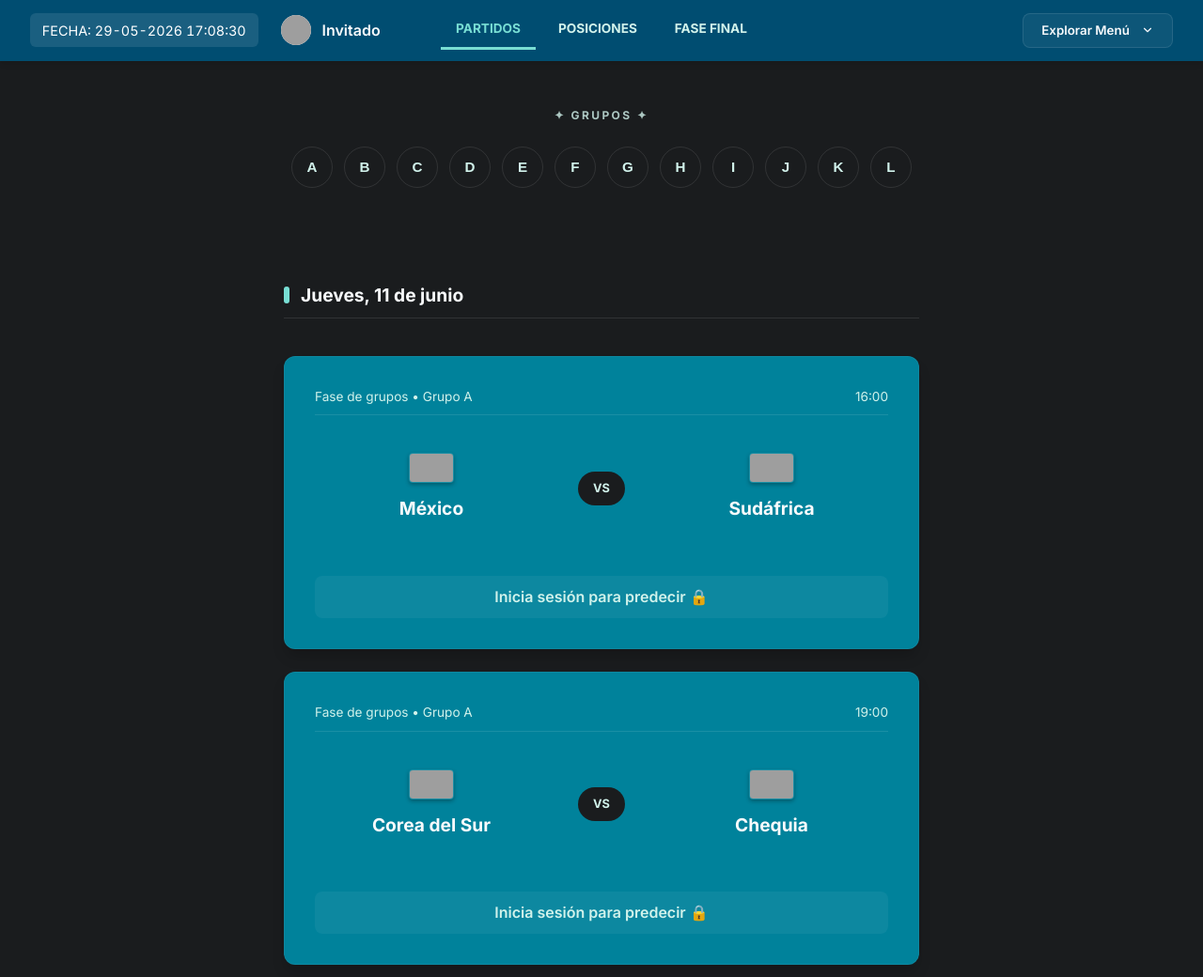
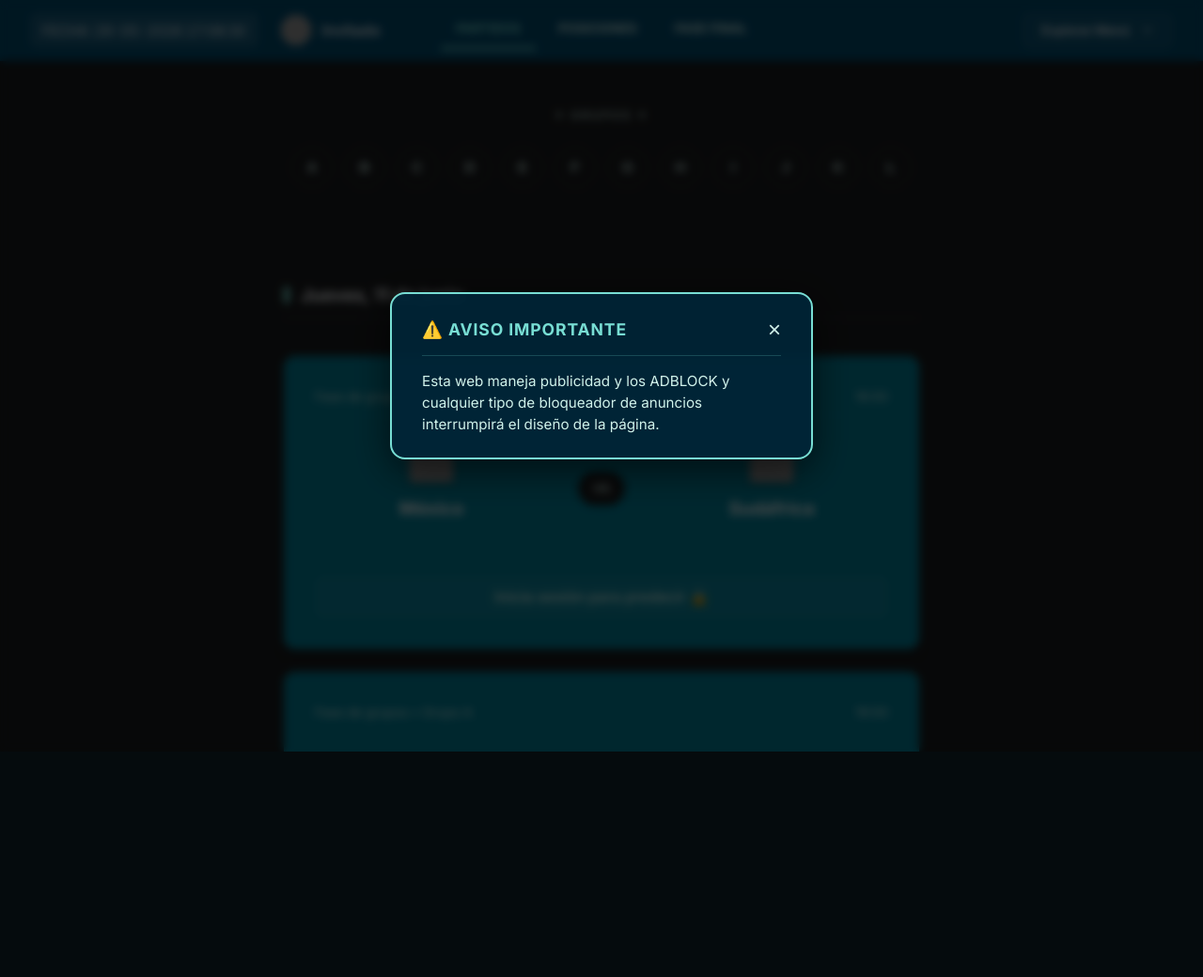
Before and after one commit to Blakezama/quineladroA2026, a Flask app: page / in a window 1280 px wide. Shown: the top 1040 px of the page at 94% size. After the commit the page ends 800 px from the top, so only its background shows below. Run offline with Flask 3, Linux system fonts and the light colour scheme; grey boxes are pictures that could not be loaded.

Commit message:
Añadir aviso global de adblock centrado

```diff
--- a/templates/base.html
+++ b/templates/base.html
@@ -9,12 +9,17 @@
     <link href="https://fonts.googleapis.com/css2?family=Inter:wght@300;400;600;700&display=swap" rel="stylesheet">
     <style>
         :root {
-            --primary-bg: #1a1c1e;       /* Mantenemos el fondo Gris Carbón solicitado */
-            --secondary-bg: #00829B;     /* Restauramos Azul Pantone 7712 C */
-            --accent-color: #78DED4;     /* Restauramos Cian Pantone 3245 C */
+            --primary-bg: #1a1c1e;
+            /* Mantenemos el fondo Gris Carbón solicitado */
+            --secondary-bg: #00829B;
+            /* Restauramos Azul Pantone 7712 C */
+            --accent-color: #78DED4;
+            /* Restauramos Cian Pantone 3245 C */
             --text-main: #f8fafc;
-            --text-dim: #D1F2EB;         /* Volvemos al tono cian claro para texto dim */
-            --header-bg: #004D71;        /* Restauramos Azul Oscuro Pantone 3025 C */
+            --text-dim: #D1F2EB;
+            /* Volvemos al tono cian claro para texto dim */
+            --header-bg: #004D71;
+            /* Restauramos Azul Oscuro Pantone 3025 C */
             --success: #22c55e;
             --error: #ef4444;
             --warning: #f59e0b;
@@ -197,6 +202,7 @@
                 opacity: 0;
                 transform: translateY(15px);
             }
+
             to {
                 opacity: 1;
                 transform: translateY(0);
@@ -207,19 +213,22 @@
         .filters-bar-wrapper {
             width: 100%;
             overflow-x: auto;
-            padding-top: 12px; /* Espacio extra arriba para que no se corte la sombra */
-            padding-bottom: 15px; /* Para la barra de scroll */
+            padding-top: 12px;
+            /* Espacio extra arriba para que no se corte la sombra */
+            padding-bottom: 15px;
+            /* Para la barra de scroll */
             margin-bottom: 1.5rem;
             /* Ocultar barra de scroll en navegadores webkit temporalmente sin romper usabilidad */
             scrollbar-width: thin;
-            scrollbar-color: rgba(255,255,255,0.2) transparent;
+            scrollbar-color: rgba(255, 255, 255, 0.2) transparent;
         }
 
         .filters-bar-wrapper::-webkit-scrollbar {
             height: 6px;
         }
+
         .filters-bar-wrapper::-webkit-scrollbar-thumb {
-            background-color: rgba(255,255,255,0.2);
+            background-color: rgba(255, 255, 255, 0.2);
             border-radius: 10px;
         }
 
@@ -228,8 +237,10 @@
             flex-wrap: nowrap;
             gap: 0.75rem;
             justify-content: center;
-            min-width: min-content; /* Asegurar que no colapsen en flex */
-            padding: 1.25rem 0.5rem; /* Aumentado el padding vertical significativamente para evitar cortes */
+            min-width: min-content;
+            /* Asegurar que no colapsen en flex */
+            padding: 1.25rem 0.5rem;
+            /* Aumentado el padding vertical significativamente para evitar cortes */
         }
 
         .filter-btn {
@@ -398,23 +409,40 @@
         .match-card {
             background-color: var(--secondary-bg);
             border-radius: 12px;
-            padding: 2rem; /* REDESIGN: Generous spacing */
+            padding: 2rem;
+            /* REDESIGN: Generous spacing */
             display: grid;
             grid-template-columns: 1fr auto 1fr;
             align-items: center;
             gap: 2rem;
             transition: transform 0.2s, box-shadow 0.2s;
             border: 1px solid rgba(255, 255, 255, 0.05);
-            box-shadow: 0 10px 15px -3px rgba(0, 0, 0, 0.2); /* REDESIGN: Subtle elevation */
-            animation: fadeInUp 0.6s ease-out backwards; /* REDESIGN: Fade In */
+            box-shadow: 0 10px 15px -3px rgba(0, 0, 0, 0.2);
+            /* REDESIGN: Subtle elevation */
+            animation: fadeInUp 0.6s ease-out backwards;
+            /* REDESIGN: Fade In */
         }
 
         /* REDESIGN: Staggered animation delays */
-        .match-card:nth-child(1) { animation-delay: 0.1s; }
-        .match-card:nth-child(2) { animation-delay: 0.2s; }
-        .match-card:nth-child(3) { animation-delay: 0.3s; }
-        .match-card:nth-child(4) { animation-delay: 0.4s; }
-        .match-card:nth-child(5) { animation-delay: 0.5s; }
+        .match-card:nth-child(1) {
+            animation-delay: 0.1s;
+        }
+
+        .match-card:nth-child(2) {
+            animation-delay: 0.2s;
+        }
+
+        .match-card:nth-child(3) {
+            animation-delay: 0.3s;
+        }
+
+        .match-card:nth-child(4) {
+            animation-delay: 0.4s;
+        }
+
+        .match-card:nth-child(5) {
+            animation-delay: 0.5s;
+        }
 
         .match-card:hover {
             transform: translateY(-4px);
@@ -492,7 +520,8 @@
         body.login-page {
             background: linear-gradient(rgba(15, 23, 42, 0.7), rgba(15, 23, 42, 0.9)), url('https://images.unsplash.com/photo-1518605368461-1e1e38ce8ba6?q=80&w=2070&auto=format&fit=crop') no-repeat center center fixed;
             background-size: cover;
-            backdrop-filter: blur(8px); /* Added blur to background */
+            backdrop-filter: blur(8px);
+            /* Added blur to background */
             -webkit-backdrop-filter: blur(8px);
         }
 
@@ -551,7 +580,7 @@
             overflow: hidden;
             transition: width 0.3s ease-out, border-color 0.3s, background-color 0.3s;
             cursor: pointer;
-            box-shadow: 0 4px 6px rgba(0,0,0,0.3);
+            box-shadow: 0 4px 6px rgba(0, 0, 0, 0.3);
             padding: 0;
         }
 
@@ -667,6 +696,7 @@
                 opacity: 0;
                 transform: translateY(20px);
             }
+
             to {
                 opacity: 1;
                 transform: translateY(0);
@@ -883,7 +913,9 @@
         }
 
         @keyframes barGrow {
-            from { width: 0%; }
+            from {
+                width: 0%;
+            }
         }
 
         /* Voto del Usuario Actual */
@@ -918,7 +950,10 @@
             overflow-x: auto;
             scrollbar-width: none;
         }
-        .sports-tabs::-webkit-scrollbar { display: none; }
+
+        .sports-tabs::-webkit-scrollbar {
+            display: none;
+        }
 
         .sports-tab {
             padding: 0.5rem 1rem;
@@ -977,8 +1012,15 @@
         }
 
         @keyframes fadeInTab {
-            from { opacity: 0; transform: translateY(10px); }
-            to { opacity: 1; transform: translateY(0); }
+            from {
+                opacity: 0;
+                transform: translateY(10px);
+            }
+
+            to {
+                opacity: 1;
+                transform: translateY(0);
+            }
         }
 
         /* ===================================== */
@@ -991,6 +1033,7 @@
                 gap: 1rem;
                 padding: 1rem;
             }
+
             .header-left {
                 grid-column: 1;
                 grid-row: 1;
@@ -998,11 +1041,13 @@
                 align-items: flex-start;
                 gap: 0.5rem;
             }
+
             .nav-container {
                 grid-column: 2;
                 grid-row: 1;
                 align-self: flex-start;
             }
+
             .header-center {
                 grid-column: 1 / -1;
                 grid-row: 2;
@@ -1010,65 +1055,84 @@
                 overflow-x: auto;
                 justify-self: start;
             }
+
             .sports-tabs {
                 justify-content: flex-start;
                 padding-bottom: 0.5rem;
             }
+
             main {
                 padding: 0 1rem;
                 margin: 1rem auto;
             }
+
             .filters-bar {
                 justify-content: flex-start;
                 padding: 0.5rem 0;
             }
+
             .match-card {
                 grid-template-columns: 1fr;
                 gap: 1.5rem;
                 padding: 1.5rem 1rem;
                 text-align: center;
             }
+
             .match-info {
                 flex-direction: column;
                 gap: 0.5rem;
                 align-items: center;
                 text-align: center;
             }
-            .score-display, .vs-badge {
+
+            .score-display,
+            .vs-badge {
                 margin: 0.5rem auto;
             }
+
             .groups-grid {
                 grid-template-columns: 1fr;
                 gap: 1rem;
             }
-            .glass-card, .vote-card, .card {
+
+            .glass-card,
+            .vote-card,
+            .card {
                 padding: 1.5rem 1rem;
             }
+
             .vote-options {
                 grid-template-columns: 1fr !important;
             }
+
             .card-toggle {
                 grid-template-columns: 1fr;
             }
+
             .result-row {
                 flex-direction: column;
                 align-items: stretch;
                 gap: 0.5rem;
             }
+
             .result-label {
                 text-align: left;
             }
+
             .result-percentage {
                 text-align: right;
             }
+
             .bracket {
                 flex-direction: column;
                 gap: 2rem;
                 padding: 1rem;
             }
+
             .score-input-container {
                 flex-direction: column;
             }
+
             .date-header {
                 font-size: 1.1rem;
                 margin: 1.5rem 0 1rem 0;
@@ -1082,71 +1146,90 @@
                 gap: 1rem;
                 padding: 1rem;
             }
+
             .header-left {
                 width: 100%;
                 justify-content: space-between;
                 flex-direction: row;
                 flex-wrap: wrap;
             }
+
             .nav-container {
                 align-self: flex-end;
-                margin-top: -3.5rem; /* Alinear con el user info si hay espacio */
-            }
+                margin-top: -3.5rem;
+                /* Alinear con el user info si hay espacio */
+            }
+
             .date-info {
                 font-size: 0.75rem;
                 padding: 0.3rem 0.5rem;
-                min-width: 100%; /* Forzar salto */
+                min-width: 100%;
+                /* Forzar salto */
                 margin-bottom: 0.5rem;
             }
+
             .filter-btn {
                 width: 38px;
                 height: 38px;
                 font-size: 0.85rem;
             }
+
             .team {
                 font-size: 1.1rem;
             }
+
             .flag-icon {
                 width: 40px;
                 height: 26px;
             }
+
             .vote-header h1 {
                 font-size: 1.4rem;
             }
+
             .nav-dropdown {
                 width: 220px;
                 right: 0;
             }
+
             .prediction-grid {
                 flex-direction: column;
                 gap: 1rem;
             }
+
             .score-input input {
                 width: 60px;
                 height: 60px;
                 font-size: 2rem;
             }
+
             .glass-card {
                 padding: 1.5rem 1rem;
             }
-            .page-layout-wrapper > main {
+
+            .page-layout-wrapper>main {
                 padding: 0 0.5rem;
             }
+
             .bracket-nav-btn {
                 padding: 0.5rem 0.8rem;
                 font-size: 0.8rem;
             }
+
             .sports-tab {
                 padding: 0.4rem 0.8rem;
                 font-size: 0.75rem;
             }
+
             .standings-table {
                 display: block;
                 overflow-x: auto;
                 white-space: nowrap;
             }
+
             .user-info span {
-                font-size: 0.9rem; /* Prevenir que nombres largos rompan el header en móvil */
+                font-size: 0.9rem;
+                /* Prevenir que nombres largos rompan el header en móvil */
             }
         }
 
@@ -1166,7 +1249,7 @@
         }
 
         /* La columna central (main) ya no tiene su propio max-width */
-        .page-layout-wrapper > main {
+        .page-layout-wrapper>main {
             max-width: 100%;
             margin: 0;
             padding: 0;
@@ -1176,7 +1259,8 @@
         /* ---- Sidebar Ad Panel ---- */
         .ad-sidebar {
             position: sticky;
-            top: 5.5rem;   /* queda justo bajo el header sticky */
+            top: 5.5rem;
+            /* queda justo bajo el header sticky */
             display: flex;
             flex-direction: column;
             gap: 1rem;
@@ -1187,11 +1271,12 @@
             width: 300px;
             border-radius: 20px;
             overflow: hidden;
-            background: rgba(0, 77, 113, 0.65); /* Volvemos al fondo azulado semitransparente */
+            background: rgba(0, 77, 113, 0.65);
+            /* Volvemos al fondo azulado semitransparente */
             backdrop-filter: blur(12px);
             -webkit-backdrop-filter: blur(12px);
             border: 1px solid rgba(120, 222, 212, 0.25);
-            box-shadow: 0 12px 40px rgba(0,0,0,0.4);
+            box-shadow: 0 12px 40px rgba(0, 0, 0, 0.4);
             position: relative;
         }
 
@@ -1221,7 +1306,8 @@
             display: block;
             border-radius: 14px 14px 0 0;
             object-fit: cover;
-            aspect-ratio: 1 / 2;  /* proporción vertical banner */
+            aspect-ratio: 1 / 2;
+            /* proporción vertical banner */
         }
 
         .ad-slide-caption {
@@ -1231,7 +1317,8 @@
             color: var(--text-main);
             text-align: center;
             letter-spacing: 0.03em;
-            background: rgba(0, 36, 54, 0.85); /* Azul profundo para captions */
+            background: rgba(0, 36, 54, 0.85);
+            /* Azul profundo para captions */
             border-radius: 0 0 20px 20px;
         }
 
@@ -1263,7 +1350,7 @@
         .ad-label {
             font-size: 0.6rem;
             letter-spacing: 0.1em;
-            color: rgba(255,255,255,0.25);
+            color: rgba(255, 255, 255, 0.25);
             text-align: center;
             padding: 0.25rem 0;
             text-transform: uppercase;
@@ -1273,14 +1360,14 @@
         .promo-banner-section {
             margin-top: 3rem;
             padding-top: 2rem;
-            border-top: 1px solid rgba(255,255,255,0.08);
+            border-top: 1px solid rgba(255, 255, 255, 0.08);
         }
 
         .promo-banner-title {
             font-size: 0.7rem;
             font-weight: 700;
             letter-spacing: 0.15em;
-            color: rgba(255,255,255,0.3);
+            color: rgba(255, 255, 255, 0.3);
             text-transform: uppercase;
             text-align: center;
             margin-bottom: 1rem;
@@ -1295,17 +1382,18 @@
         .promo-banner-card {
             border-radius: 12px;
             overflow: hidden;
-            background: rgba(0, 77, 113, 0.5); /* Azul translúcido */
+            background: rgba(0, 77, 113, 0.5);
+            /* Azul translúcido */
             border: 1px solid rgba(120, 222, 212, 0.15);
-            box-shadow: 0 4px 20px rgba(0,0,0,0.3);
+            box-shadow: 0 4px 20px rgba(0, 0, 0, 0.3);
             transition: transform 0.3s ease, box-shadow 0.3s ease;
             cursor: pointer;
         }
 
         .promo-banner-card:hover {
             transform: translateY(-4px);
-            box-shadow: 0 12px 32px rgba(0,0,0,0.45);
-            border-color: rgba(120,222,212,0.35);
+            box-shadow: 0 12px 32px rgba(0, 0, 0, 0.45);
+            border-color: rgba(120, 222, 212, 0.35);
         }
 
         .promo-banner-card img {
@@ -1328,10 +1416,12 @@
             .page-layout-wrapper {
                 grid-template-columns: 1fr;
             }
+
             .ad-sidebar {
                 display: none;
             }
-            .page-layout-wrapper > main {
+
+            .page-layout-wrapper>main {
                 max-width: 1000px;
                 margin: 0 auto;
                 padding: 0 1rem;
@@ -1348,16 +1438,18 @@
             </div>
             <div class="user-info">
                 {% if usuario_actual %}
-                <a href="{{ url_for('perfil') }}" style="display: flex; align-items: center; gap: 0.75rem; text-decoration: none; color: inherit;">
+                <a href="{{ url_for('perfil') }}"
+                    style="display: flex; align-items: center; gap: 0.75rem; text-decoration: none; color: inherit;">
                     <div class="user-avatar">
                         {% if usuario_actual.foto_perfil %}
-                            {% if usuario_actual.foto_perfil[:4] == 'http' %}
-                                <img src="{{ usuario_actual.foto_perfil }}" alt="Avatar">
-                            {% else %}
-                                <img src="{{ url_for('static', filename=usuario_actual.foto_perfil) }}" alt="Avatar">
-                            {% endif %}
+                        {% if usuario_actual.foto_perfil[:4] == 'http' %}
+                        <img src="{{ usuario_actual.foto_perfil }}" alt="Avatar">
                         {% else %}
-                            <img src="https://ui-avatars.com/api/?name={{ usuario_actual.nombre }}&background=random" alt="Avatar">
+                        <img src="{{ url_for('static', filename=usuario_actual.foto_perfil) }}" alt="Avatar">
+                        {% endif %}
+                        {% else %}
+                        <img src="https://ui-avatars.com/api/?name={{ usuario_actual.nombre }}&background=random"
+                            alt="Avatar">
                         {% endif %}
                     </div>
                     <span>{{ usuario_actual.nombre }}</span>
@@ -1378,7 +1470,10 @@
         <div class="nav-container">
             <button class="nav-toggle" id="navToggle">
                 Explorar Menú
-                <svg width="14" height="14" viewBox="0 0 24 24" fill="none" stroke="currentColor" stroke-width="2" stroke-linecap="round" stroke-linejoin="round" style="margin-left: 0.25rem;"><path d="m6 9 6 6 6-6"/></svg>
+                <svg width="14" height="14" viewBox="0 0 24 24" fill="none" stroke="currentColor" stroke-width="2"
+                    stroke-linecap="round" stroke-linejoin="round" style="margin-left: 0.25rem;">
+                    <path d="m6 9 6 6 6-6" />
+                </svg>
             </button>
             <nav class="nav-dropdown" id="navDropdown">
                 <a href="{{ url_for('inicio') }}">🏠 Inicio</a>
@@ -1409,7 +1504,8 @@
             <div class="ad-carousel" id="ad-carousel-left">
                 <div class="ad-carousel-track" id="track-left">
                     <div class="ad-slide active">
-                        <img src="{{ url_for('static', filename='img/ad_bono_bienvenida.png') }}" alt="Bono Bienvenida 100%">
+                        <img src="{{ url_for('static', filename='img/ad_bono_bienvenida.png') }}"
+                            alt="Bono Bienvenida 100%">
                         <div class="ad-slide-caption">🎁 Bono Bienvenida 100%</div>
                     </div>
                     <div class="ad-slide">
@@ -1461,7 +1557,8 @@
                         <div class="ad-slide-caption">🏆 Lidera el Ranking</div>
                     </div>
                     <div class="ad-slide">
-                        <img src="{{ url_for('static', filename='img/ad_bono_bienvenida.png') }}" alt="Bono Bienvenida 100%">
+                        <img src="{{ url_for('static', filename='img/ad_bono_bienvenida.png') }}"
+                            alt="Bono Bienvenida 100%">
                         <div class="ad-slide-caption">🎁 Bono Bienvenida 100%</div>
                     </div>
                     <div class="ad-slide">
@@ -1476,29 +1573,29 @@
     </div><!-- /.page-layout-wrapper -->
 
     <footer>
-        &copy; 2026 Aplicación de Pronósticos Mundial - Creado por Antigravity
+        &copy; Pronósticos Mundial 2026 - Droactiva
     </footer>
 
     <script>
-        document.addEventListener('DOMContentLoaded', function() {
+        document.addEventListener('DOMContentLoaded', function () {
 
             // ===== NAV DROPDOWN =====
             const navToggle = document.getElementById('navToggle');
             const navDropdown = document.getElementById('navDropdown');
 
-            if(navToggle && navDropdown) {
-                navToggle.addEventListener('click', function(e) {
+            if (navToggle && navDropdown) {
+                navToggle.addEventListener('click', function (e) {
                     navDropdown.classList.toggle('show');
                     e.stopPropagation();
                 });
 
-                document.addEventListener('click', function(e) {
+                document.addEventListener('click', function (e) {
                     if (!navToggle.contains(e.target) && !navDropdown.contains(e.target)) {
                         navDropdown.classList.remove('show');
                     }
                 });
 
-                navDropdown.addEventListener('click', function(e) {
+                navDropdown.addEventListener('click', function (e) {
                     e.stopPropagation();
                 });
             }
@@ -1544,7 +1641,7 @@
             }
 
             // Panel izquierdo: cambia cada 5 s
-            initAdCarousel('track-left',  'dots-left',  5000, 0);
+            initAdCarousel('track-left', 'dots-left', 5000, 0);
             // Panel derecho: cambia cada 5 s pero arranca 2.5 s después → efecto alterno
             initAdCarousel('track-right', 'dots-right', 5000, 2500);
 
@@ -1568,6 +1665,104 @@
 
         });
     </script>
+
+    <!-- ===================================== -->
+    <!-- AD BLOCK WARNING OVERLAY              -->
+    <!-- ===================================== -->
+    <style>
+        .adblock-overlay {
+            position: fixed;
+            top: 0;
+            left: 0;
+            width: 100vw;
+            height: 100vh;
+            background: rgba(0, 0, 0, 0.7);
+            backdrop-filter: blur(5px);
+            z-index: 9999;
+            display: flex;
+            justify-content: center;
+            align-items: center;
+            animation: fadeIn 0.3s ease-out forwards;
+        }
+        .adblock-warning-modal {
+            background: rgba(0, 36, 54, 0.95);
+            border: 2px solid var(--accent-color);
+            box-shadow: 0 12px 40px rgba(0, 0, 0, 0.6);
+            color: var(--text-main);
+            padding: 1.5rem 2rem;
+            border-radius: 16px;
+            max-width: 450px;
+            width: 90%;
+            display: flex;
+            flex-direction: column;
+            gap: 1rem;
+            animation: scaleIn 0.3s ease-out forwards;
+        }
+        .adblock-warning-header {
+            display: flex;
+            justify-content: space-between;
+            align-items: center;
+            font-weight: 800;
+            font-size: 1.1rem;
+            color: var(--accent-color);
+            text-transform: uppercase;
+            letter-spacing: 0.05em;
+            border-bottom: 1px solid rgba(120, 222, 212, 0.2);
+            padding-bottom: 0.8rem;
+        }
+        .adblock-warning-body {
+            font-size: 0.95rem;
+            line-height: 1.5;
+            color: var(--text-dim);
+            text-align: left;
+        }
+        .adblock-close-btn {
+            background: none;
+            border: none;
+            color: var(--text-dim);
+            cursor: pointer;
+            font-size: 1.5rem;
+            padding: 0;
+            line-height: 1;
+            transition: color 0.3s;
+        }
+        .adblock-close-btn:hover {
+            color: #ef4444;
+        }
+        @keyframes fadeIn {
+            from { opacity: 0; }
+            to { opacity: 1; }
+        }
+        @keyframes scaleIn {
+            from { transform: scale(0.9); opacity: 0; }
+            to { transform: scale(1); opacity: 1; }
+        }
+    </style>
+
+    <div class="adblock-overlay" id="adblockOverlay" style="display: none;">
+        <div class="adblock-warning-modal">
+            <div class="adblock-warning-header">
+                <span>⚠️ Aviso Importante</span>
+                <button class="adblock-close-btn" onclick="closeAdblockWarning()">&times;</button>
+            </div>
+            <div class="adblock-warning-body">
+                Esta web maneja publicidad y los ADBLOCK y cualquier tipo de bloqueador de anuncios interrumpirá el diseño de la página.
+            </div>
+        </div>
+    </div>
+    <script>
+        // Use sessionStorage so it only shows once per session, not on every page navigation
+        document.addEventListener('DOMContentLoaded', function() {
+            if (!sessionStorage.getItem('adblockWarningShown')) {
+                document.getElementById('adblockOverlay').style.display = 'flex';
+            }
+        });
+
+        function closeAdblockWarning() {
+            document.getElementById('adblockOverlay').style.display = 'none';
+            sessionStorage.setItem('adblockWarningShown', 'true');
+        }
+    </script>
 </body>
 
 </html>
--- a/templates/index.html
+++ b/templates/index.html
@@ -663,4 +663,6 @@
     </div>
 </section>
 
+
+
 {% endblock %}
```
